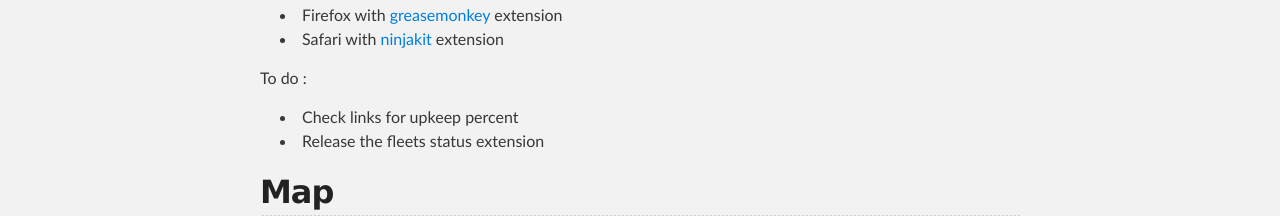
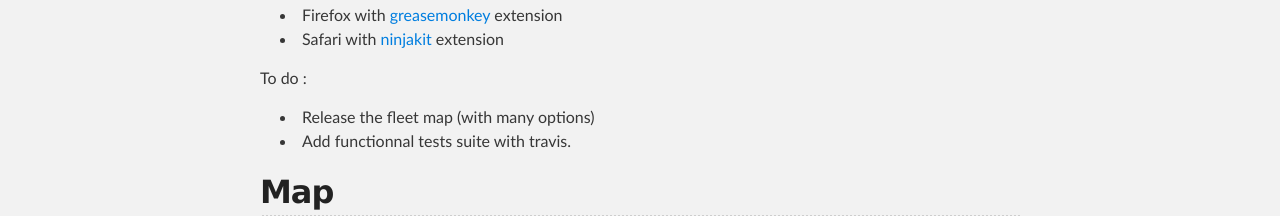
Before and after one commit to remold/hyperiums-userscripts, a Jekyll site: the page built from index.md, in a window 1280 px wide. Shown: the part 360-576 px from the top of the page. Built offline with Jekyll 4.4.1, drawn with Linux system fonts in a browser that asks for light colours; Markdown is read by kramdown in place of the engine named in the settings; grey boxes are pictures that could not be loaded.

Commit message:
Update the todo list

```diff
--- a/index.md
+++ b/index.md
@@ -11,8 +11,8 @@ To run userscript in your browser, there different solutions :
 
 To do :
 
-* Check links for upkeep percent
-* Release the fleets status extension
+* Release the fleet map (with many options)
+* Add functionnal tests suite with travis.
 
 ## Map
 ![ScreenShot](https://raw.github.com/Nasga/hyperiums-userscripts/master/map-trading.png)
```
